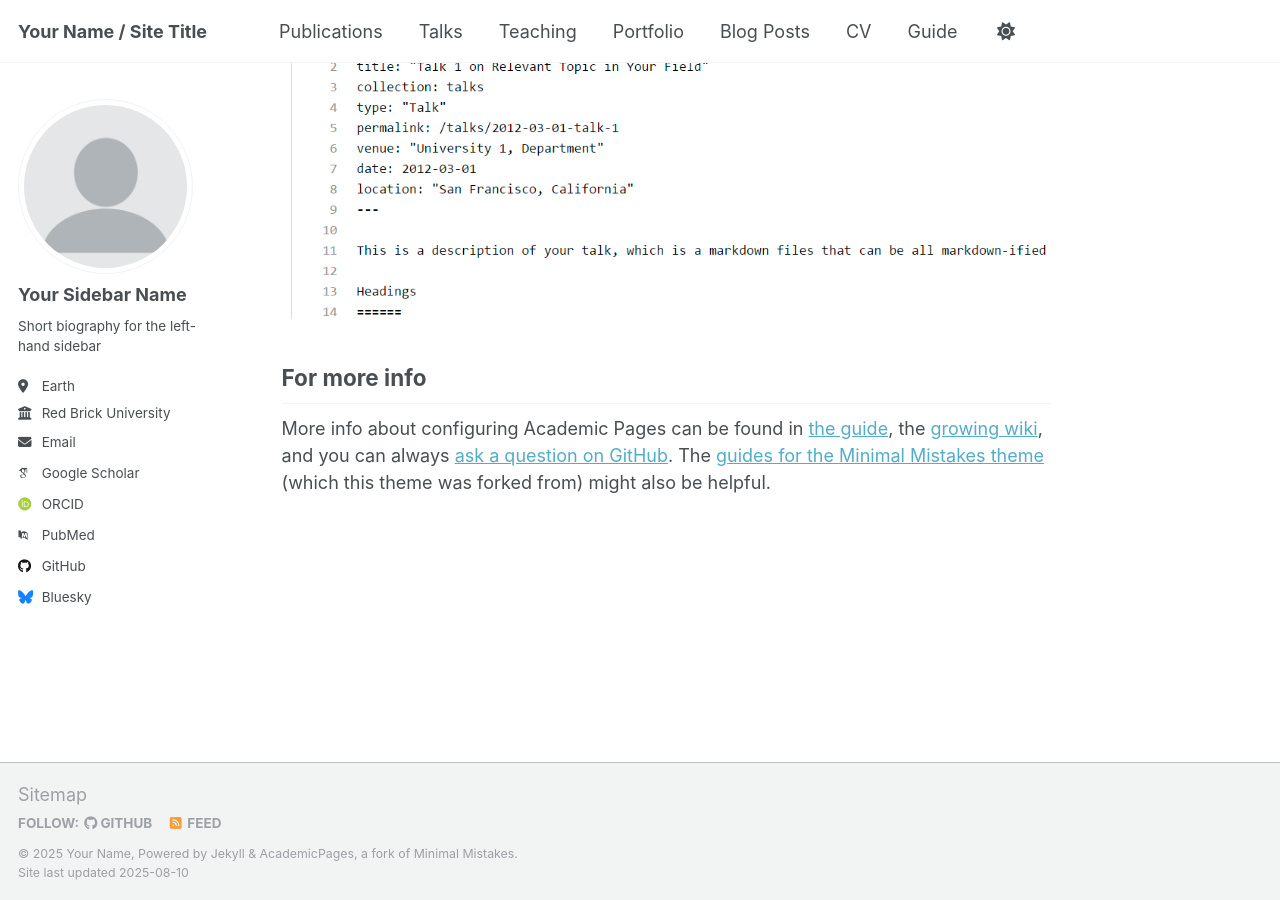
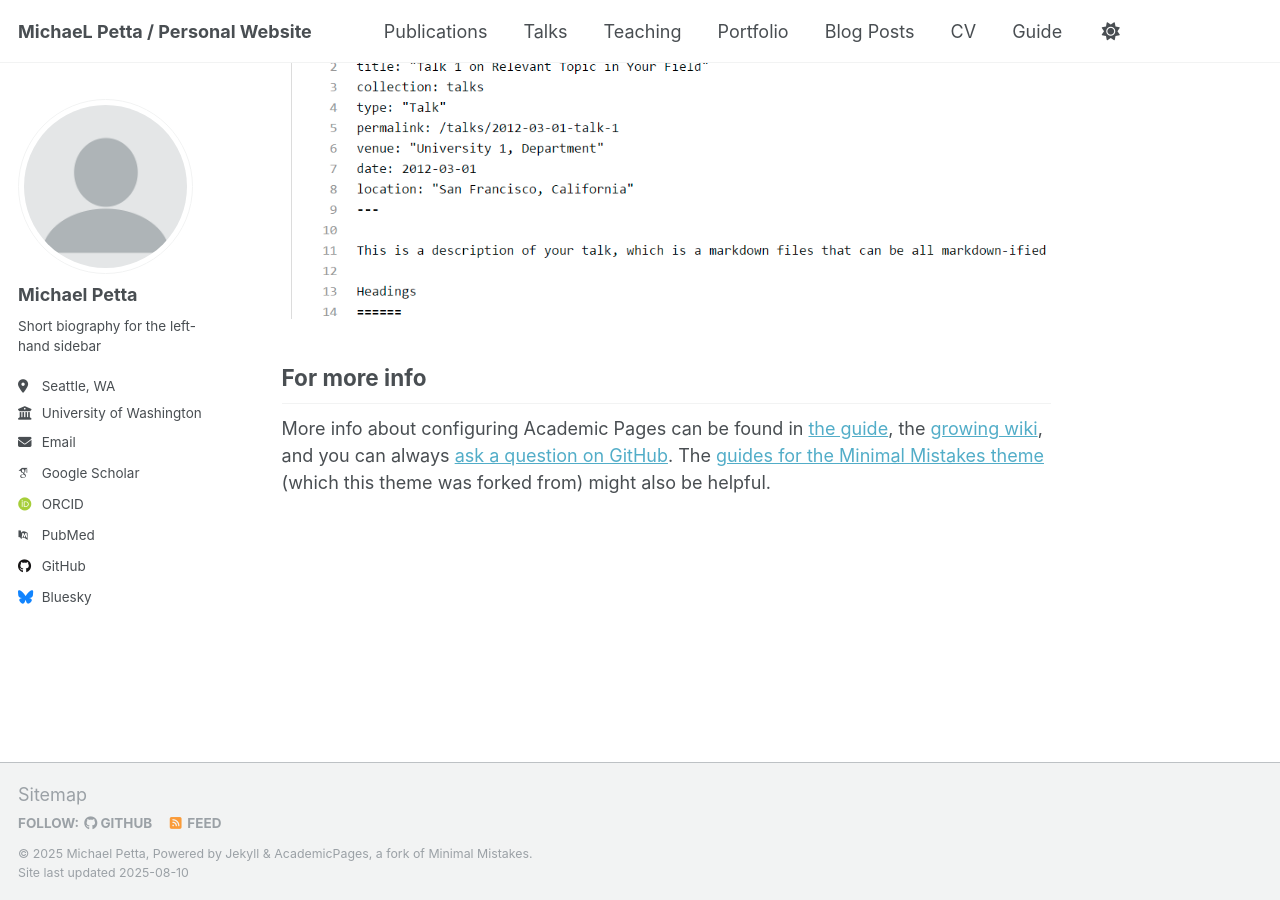
Before and after one commit to michaelp3tta/michaelp3tta.github.io, a Jekyll site: the page built from _pages/about.md, in a window 1280 px wide and 900 px high, scrolled down 2880 px. Built offline with Jekyll 4.4.1, drawn with Linux system fonts in a browser that asks for light colours; some web fonts are replaced; a script that is not in the unit is left out.

Commit message:
Update _config.yml

```diff
--- a/_config.yml
+++ b/_config.yml
@@ -9,9 +9,9 @@
 # Basic Site Settings
 locale                   : "en-US"
 site_theme               : "default"
-title                    : "Your Name / Site Title"
+title                    : "MichaeL Petta / Personal Website"
 title_separator          : "-"
-name                     : &name "Your Name"
+name                     : &name "Michael Petta"
 description              : &description "personal description"
 url                      : https://academicpages.github.io # the base hostname & protocol for your site e.g. "https://[your GitHub username].github.io" or if you already have some other page hosted on Github then use "https://[your GitHub username].github.io/[Your Repo Name]"
 baseurl                  : "" # the subpath of your site, e.g. "/blog"
@@ -23,13 +23,13 @@ repository               : "academicpages/academicpages.github.io"
 author:
   # Biographic information
   avatar           : "profile.png"
-  name             : "Your Sidebar Name"
+  name             : "Michael Petta"
   pronouns         : # example: "she/her"
   bio              : "Short biography for the left-hand sidebar"
-  location         : "Earth"
-  employer         : "Red Brick University"
+  location         : "Seattle, WA"
+  employer         : "University of Washington"
   uri              : # URL
-  email            : "none@example.org"
+  email            : "michaeldp814@gmail.com"
 
   # Academic websites
   academia         : # URL
```
